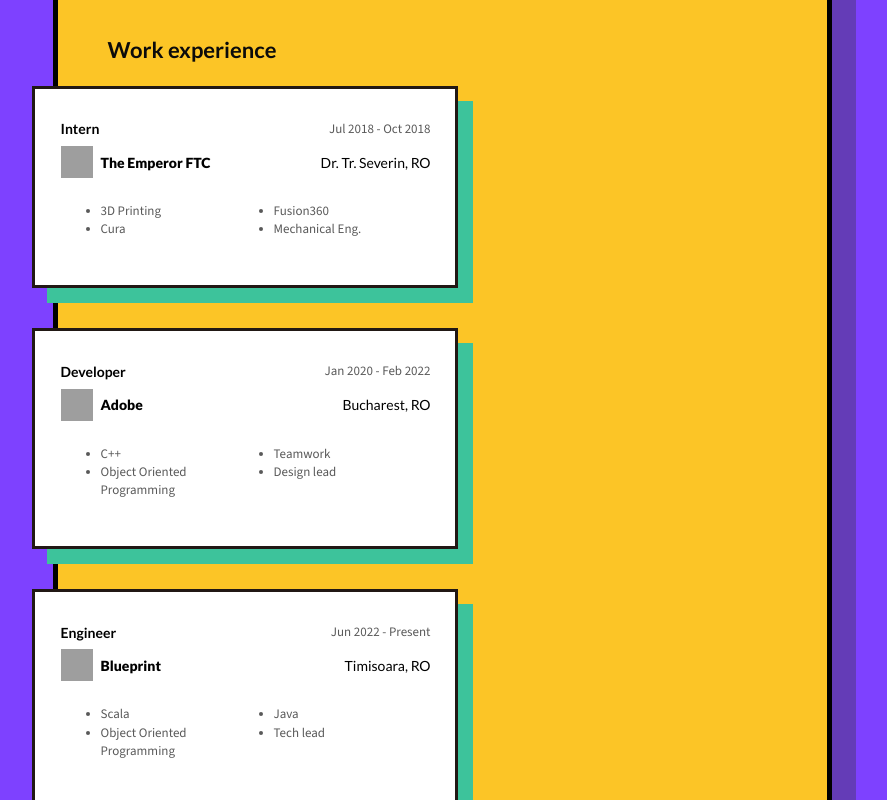
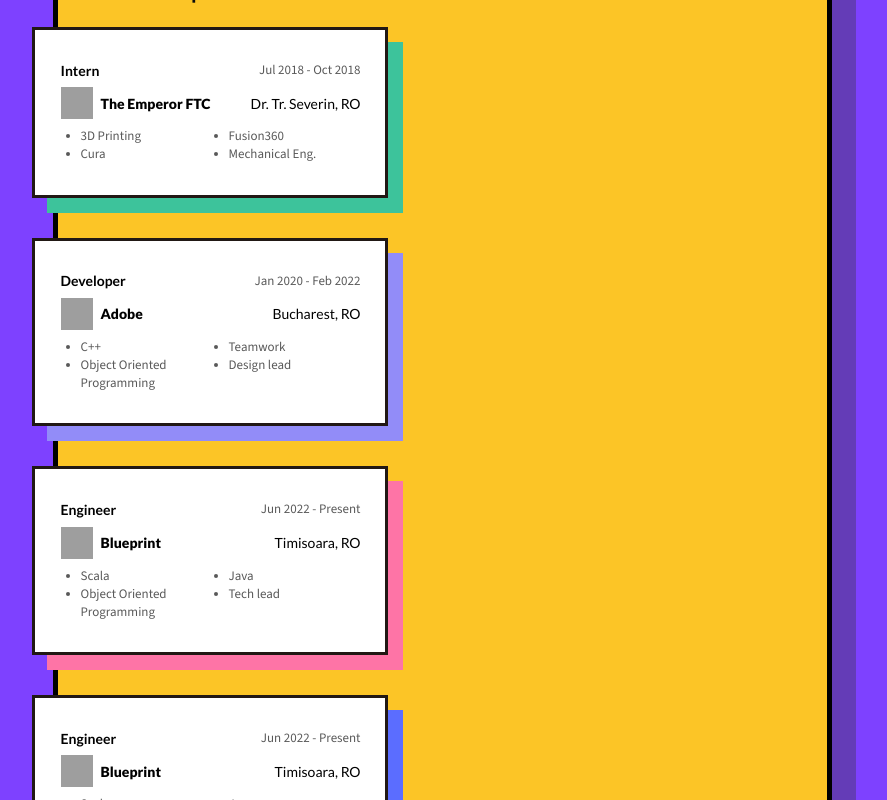
Before and after one commit to PopescuTudor/resume, a React (Vite) app: page / in a window 1280 px wide. Shown: the part 260-1060 px from the top of the page, without its empty margins (202-1089 px from the left). Built offline with nearby package versions, Linux system fonts and the light colour scheme; grey boxes are pictures that could not be loaded.

Commit message:
added individual color for every card component (using props)

```diff
--- a/src/components/Details.jsx
+++ b/src/components/Details.jsx
@@ -28,7 +28,7 @@
 const Name = styled.span `
   color: #000;
   font-family: Lato;
-  font-size: 36px;
+  font-size: 30px;
   font-style: normal;
   font-weight: 900;
   line-height: 140%; /* 50.4px */
--- a/src/components/ExperienceCard.jsx
+++ b/src/components/ExperienceCard.jsx
@@ -2,7 +2,7 @@
 
 const ExperienceCard = (props) => {
   return(
-    <Container>
+    <Container style={{ boxShadow: `15px 15px 0px 0px ${props.boxShadowColor}`}}>
       <SpacedColumn>
         <Title>{props.title}</Title>
         <Period>{props.start} - {props.end}</Period>
@@ -27,7 +27,7 @@
 
 const Container = styled.div `
   display: flex;
-  width: 370px;
+  width: 300px;
   padding: 31px 24.5px 31px 26px;
   margin-left: -26px;
   flex-direction: column;
@@ -35,7 +35,7 @@
   gap: 8px;
   border: 3px solid #211814;
   background: #FFF;
-  box-shadow: 15px 15px 0px 0px #3DC39B;
+
 `;
 
 const SpacedColumn = styled.div`
@@ -106,4 +106,6 @@
 
 const BulletPoints = styled.ul`
   columns: 2;
+  padding: 0px 0px 0px 20px;
+  margin: 0px;
 `;
--- a/src/components/WorkExperience.jsx
+++ b/src/components/WorkExperience.jsx
@@ -18,6 +18,7 @@
             'Fusion360',
             'Mechanical Eng.'
             ]}
+          boxShadowColor="#3DC39B"
         />
         <ExperienceCard
           title="Developer"
@@ -32,6 +33,7 @@
             'Teamwork',
             'Design lead'
             ]}
+          boxShadowColor="#928CF8"
         />
         <ExperienceCard
           title="Engineer"
@@ -46,6 +48,22 @@
             'Java',
             'Tech lead'
             ]}
+          boxShadowColor="#FE74A6"
+        />
+        <ExperienceCard
+          title="Engineer"
+          start="Jun 2022"
+          end="Present"
+          logo="https://www.adaptivewfs.com/wp-content/uploads/2020/07/logo-placeholder-image.png"
+          companyName="Blueprint"
+          location="Timisoara, RO"
+          bulletPoints={[
+            'Scala',
+            'Object Oriented Programming',
+            'Java',
+            'Tech lead'
+            ]}
+          boxShadowColor="#5B6DFF"
         />
       </ExperienceList>
     </div>
```
